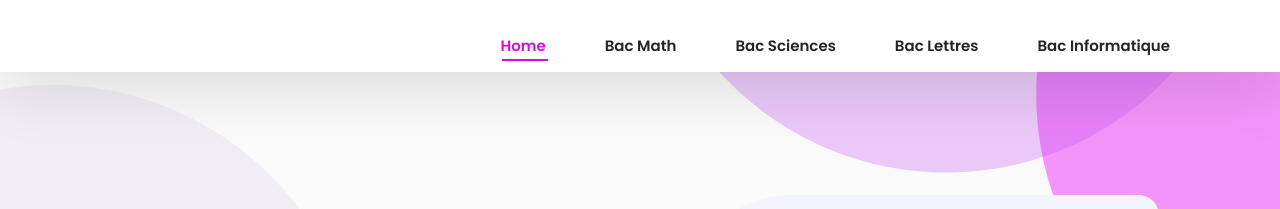
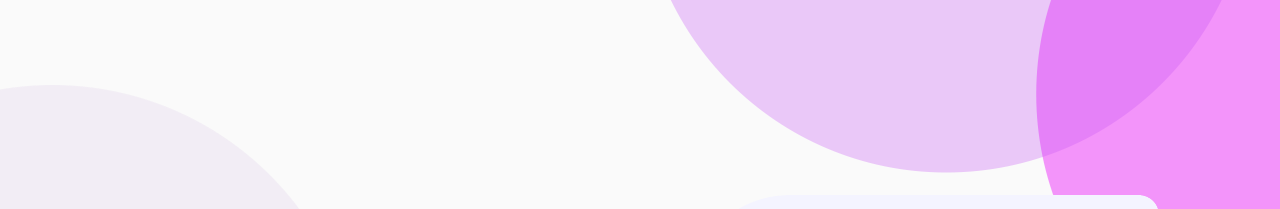
Before and after one commit to edu-well/lakc, a plain HTML site: page index.html in a window 1280 px wide. Shown: the top 209 px of the page. Drawn offline with nearby package versions, Linux system fonts and the light colour scheme.

Commit message:
Update index.html

```diff
--- a/index.html
+++ b/index.html
@@ -18,61 +18,7 @@
 
     <!-- Start of header section
         ============================================= -->
-        <header id="header_main" class="saas_two_main_header">
-            <div class="container">
-                <div class="s_main_menu">
-                    <div class="row">
-                        <div class="col-md-2">
-                            <div class="brand_logo">
-                                <a href="index.html"><img src="./SaaS - Classic - One Page_files/logo01.png" alt=""></a>
-                            </div>
-                        </div>
-                        <div class="col-md-10">
-                            <div class="main_menu_list clearfix float-right">
-                                <nav class="s2-main-navigation  clearfix ul-li">
-                                    <ul id="main-nav" class="navbar-nav text-capitalize clearfix">
-                                        <li><a class="nav-link active" href="#">Home</a></li>
-                                        <li><a class="nav-link" href="#">Bac Math</a></li>
-                                        <li><a class="nav-link" href="#"> Bac Sciences</a></li>
-                                        <li><a class="nav-link" href="#"> Bac Lettres</a></li>
-                                        <li><a class="nav-link" href="#">Bac Informatique</a> </li>
 
-                                    </ul>
-                                </nav>
-
-                            </div>
-                        </div>
-                    </div>
-                </div>
-                <!-- //desktop menu -->
-                <div class="s2-mobile_menu relative-position">
-                    <div class="s2-mobile_menu_button s2-open_mobile_menu">
-                        <img src="./assets/images/ed1.png" height="10%" width="10%" left="40%" alt="">
-                    </div>
-                    <div class="s2-mobile_menu_wrap">
-                        <div class="mobile_menu_overlay s2-open_mobile_menu"></div>
-                        <div class="s2-mobile_menu_content">
-                            <div class="s2-mobile_menu_close s2-open_mobile_menu">
-                                <i class='bx bx-x'></i>
-                            </div>
-                            <div class="m-brand-logo text-center">
-                                <a href="index.html"><img src="./assets/images/ed1.png" alt=""></a>
-                            </div>
-                            <nav class="s2-mobile-main-navigation  clearfix ul-li">
-                               <ul id="m-main-nav" class="navbar-nav text-capitalize clearfix">
-
-                                <li><a class="nav-link active" href="index.html">Home</a></li>
-                                <li><a class="nav-link" href="#">Bac Math</a></li>
-                                <li><a class="nav-link" href="#">Bac Sciences</a></li>
-                                <li><a class="nav-link" href="#">Bac Lettres</a></li>
-                                <li><a class="nav-link" href="#">Bac Informatique</a> </li>
-                            </ul>
-                        </nav>
-                    </div>
-                </div>
-            </div>
-        </div>
-    </header>
     <!-- End of header section
         ============================================= -->
 
```
